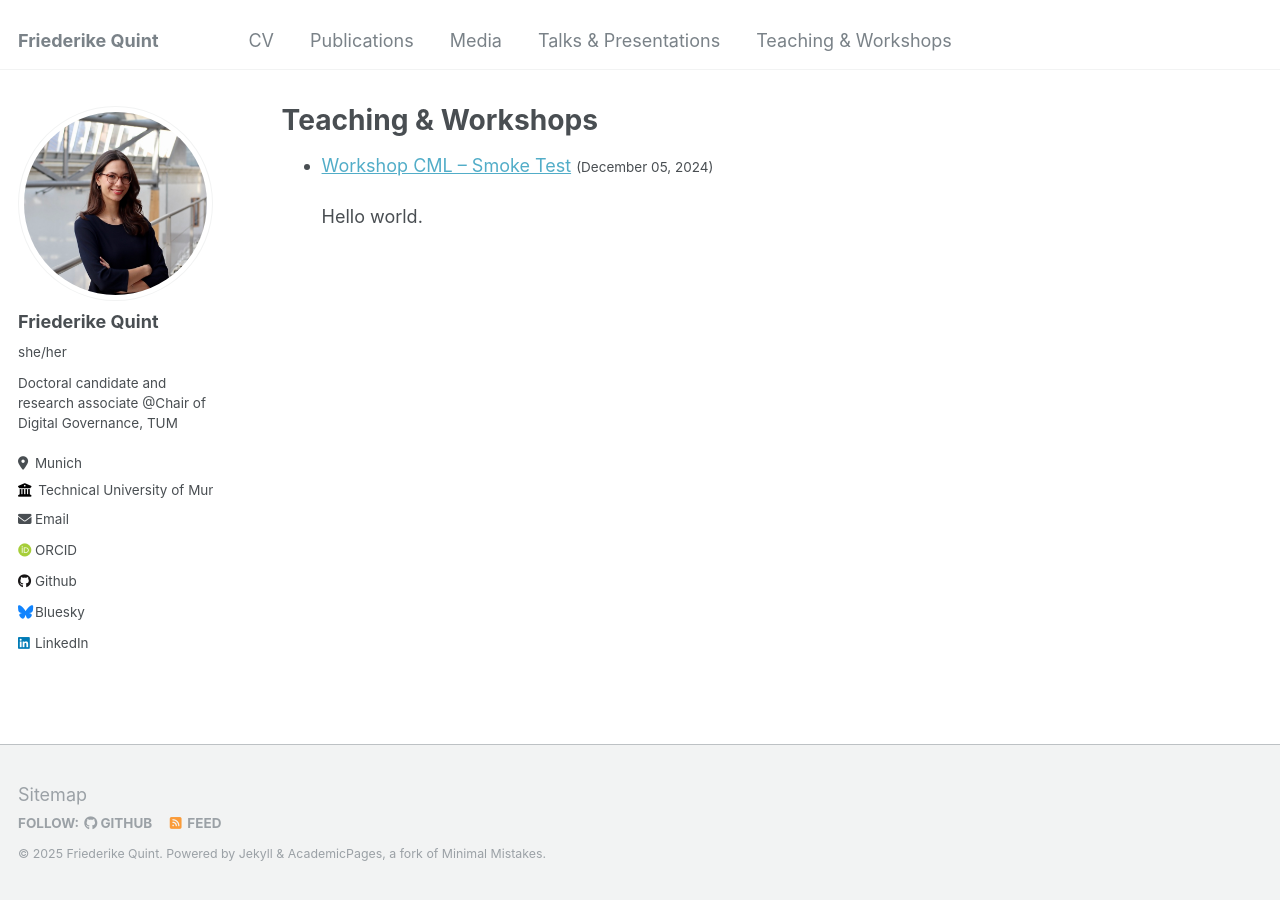
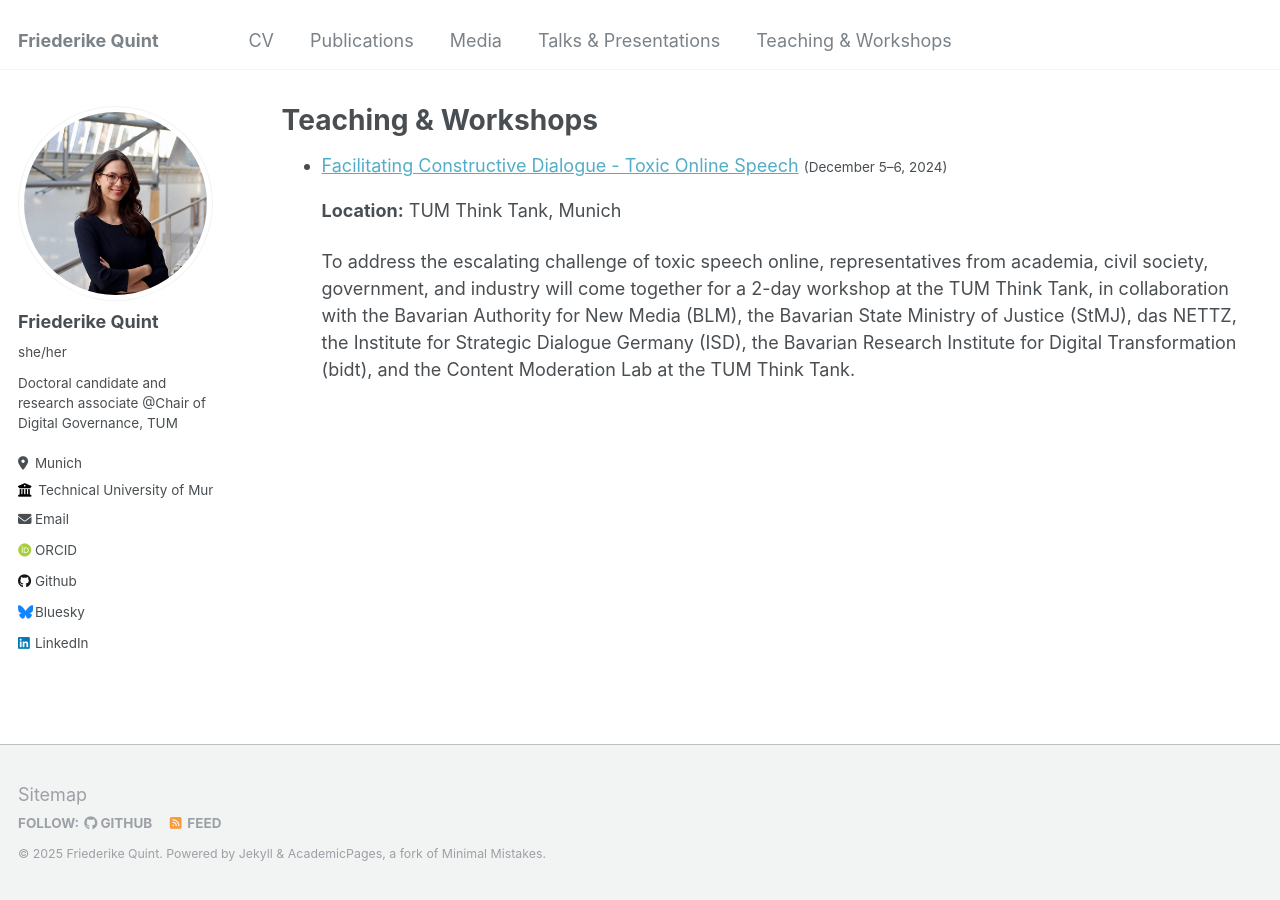
Before and after one commit to friederikequint/friederikequint.github.io, a Jekyll site: the page built from _pages/teaching.html, in a window 1280 px wide. Built offline with Jekyll 4.4.1, drawn with Linux system fonts in a browser that asks for light colours; some web fonts are replaced.

Commit message:
Update workshop details and description
The workshop focuses on addressing toxic online speech through collaboration among various stakeholders. It includes insights from Meldestelle REspect! and aims to empower users in content reporting.

```diff
--- a/_teaching/workshop_cml.md
+++ b/_teaching/workshop_cml.md
@@ -1,8 +1,18 @@
 ---
-title: "Workshop CML – Smoke Test"
-event_type: "Workshop"
-date: 2024-12-05
-layout: default
+title: "Facilitating Constructive Dialogue - Toxic Online Speech"
+type: "Workshop"
+permalink: /teaching/workshop_cml/
+date: "2024-12-05"
+date_display: "December 5–6, 2024"
+location: "TUM Think Tank, Munich"
+link: "https://tumthinktank.de/wp-content/uploads/Facilitating-Constructive-Dialogue-Workshop-Program-1.pdf"
 ---
 
-Hello world.
+To address the escalating challenge of toxic speech online, representatives from academia, civil society, government, and industry will come together for a 2-day workshop at the TUM Think Tank, in collaboration with the Bavarian Authority for New Media (BLM), the Bavarian State Ministry of Justice (StMJ), das NETTZ, the Institute for Strategic Dialogue Germany (ISD), the Bavarian Research Institute for Digital Transformation (bidt), and the Content Moderation Lab at the TUM Think Tank.
+
+We designed and carried out the workshop **"Reporting Harmful Content: Insights, Actions, and Impact"**. Our interactive workshop explores Meldestelle REspect!'s impactful work as the first Trusted Flagger under the Digital Services Act and unique survey findings on content reporting. Through real-world examples, engaging exercises, and collaborative brainstorming, participants will analyze platform structures and user actions, identifying strategies to empower users and enhance platform accountability.
+
+<div style="width: 50%; margin: 0 auto;">
+  <img src="/Workshop_photo.jpg" alt="Workshop Photo" style="width: 120%; height: auto;">
+  <p style="text-align: center; font-size: 0.9em; color: gray;">Source: TUM Think Tank</p>
+</div>
```
